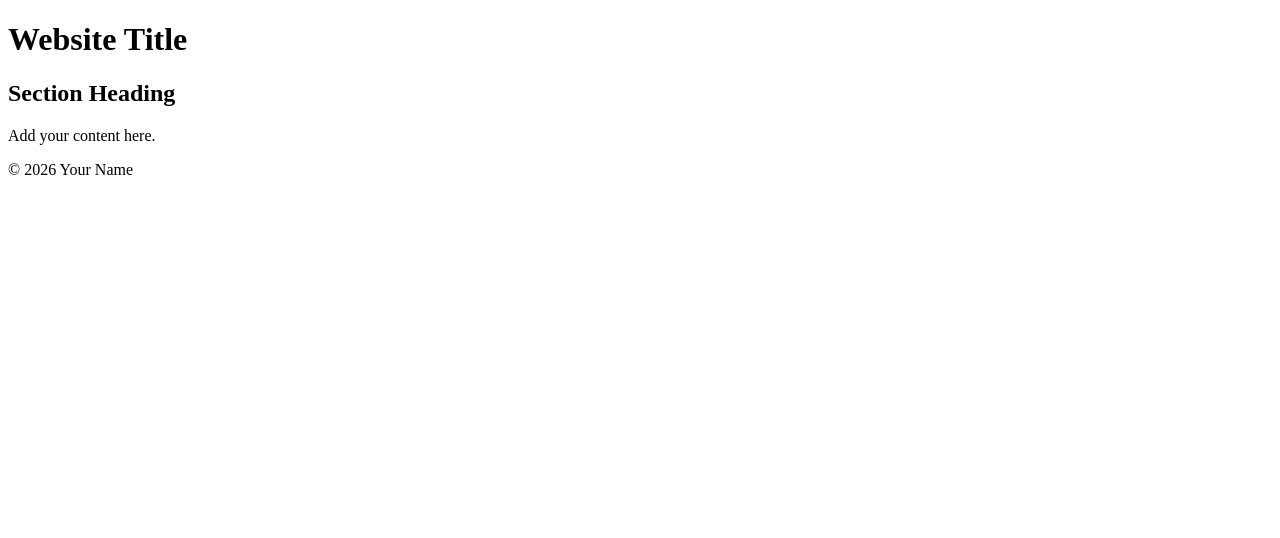
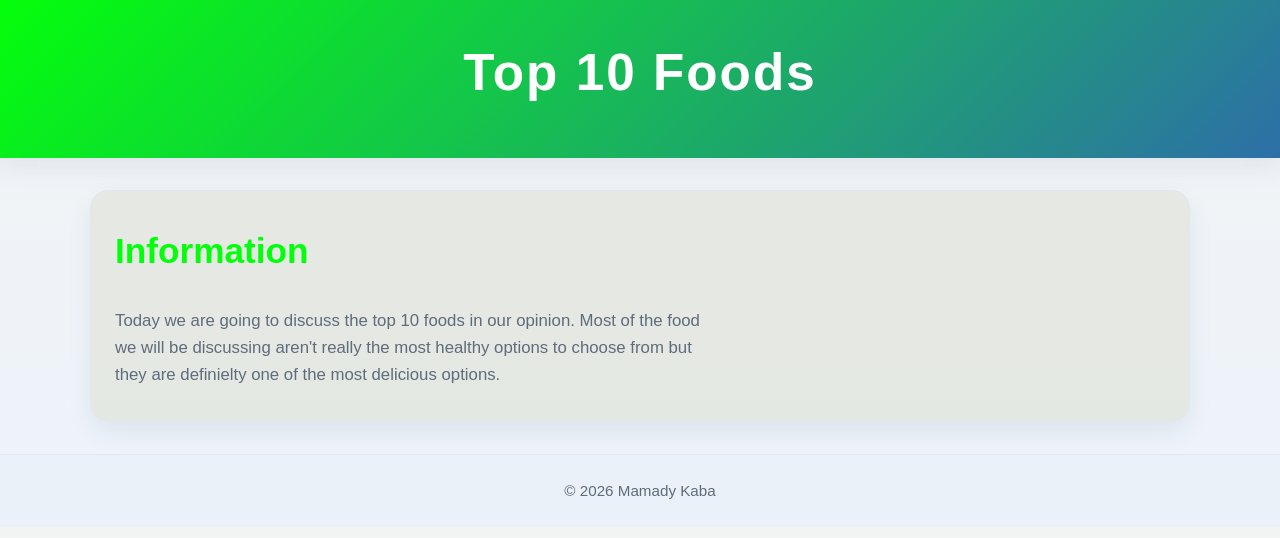
Before and after one commit to maroffgrid/Falsity-team, a plain HTML site: page index.html in a window 1280 px wide. Drawn offline with Linux system fonts and the light colour scheme.

Commit message:
The work I did so far

```diff
--- a/css/style.css
+++ b/css/style.css
@@ -1,4 +1,118 @@
-/*
-    Student Stylesheet
-    Add your CSS rules below.
-*/
+:root {
+    --bg-color: #f2f4f4;
+    --panel-color: #e4e7e2e9;
+    --primary-color: #03ff0b;
+    --secondary-color: #e5effa;
+    --accent-color: #ffb703;
+    --text-color: #1d2430;
+    --muted-color: #5f6c7b;
+    --border-color: #dfe7f1;
+    --shadow: 0 10px 24px rgba(28, 69, 107, 0.08);
+}
+
+* {
+    box-sizing: border-box;
+}
+
+body {
+    margin: 0;
+    font-family: Arial, Helvetica, sans-serif;
+    background: linear-gradient(180deg, var(--bg-color), #edf3fb 100%);
+    color: var(--text-color);
+    line-height: 1.6;
+}
+
+header {
+    background: linear-gradient(135deg, var(--primary-color), #2d6fa8);
+    color: #fff;
+    padding: 2rem 1.5rem 1.5rem;
+    box-shadow: var(--shadow);
+}
+
+header h1 {
+    margin: 0;
+    text-align: center;
+    font-size: clamp(2rem, 4vw, 3.25rem);
+    letter-spacing: 0.04em;
+}
+
+nav {
+    margin-top: 1.25rem;
+    display: flex;
+    justify-content: center;
+    gap: 1rem;
+    flex-wrap: wrap;
+}
+
+nav a {
+    color: #fff;
+    text-decoration: none;
+    padding: 0.6rem 1rem;
+    border: 1px solid rgba(255, 255, 255, 0.3);
+    border-radius: 999px;
+    transition: background-color 0.2s ease, transform 0.2s ease;
+}
+
+nav a:hover,
+nav a:focus {
+    background: rgba(255, 255, 255, 0.12);
+    transform: translateY(-1px);
+}
+
+main {
+    width: min(1100px, calc(100% - 2rem));
+    margin: 2rem auto;
+}
+
+section {
+    background: var(--panel-color);
+    border: 1px solid var(--border-color);
+    border-radius: 18px;
+    padding: 2rem 1.5rem;
+    box-shadow: var(--shadow);
+}
+
+section h2 {
+    margin-top: 0;
+    color: var(--primary-color);
+    font-size: clamp(1.5rem, 3vw, 2.2rem);
+}
+
+section p {
+    margin: 0;
+    max-width: 65ch;
+    color: var(--muted-color);
+    font-size: 1.05rem;
+}
+
+footer {
+    background: #eaf1f8;
+    border-top: 1px solid var(--border-color);
+    text-align: center;
+    padding: 1.5rem 1rem;
+    color: var(--muted-color);
+}
+
+footer p {
+    margin: 0;
+    font-size: 0.95rem;
+}
+
+@media (max-width: 600px) {
+    header {
+        padding-top: 1.5rem;
+    }
+
+    section {
+        padding: 1.5rem 1rem;
+    }
+
+    nav {
+        gap: 0.5rem;
+    }
+
+    nav a {
+        width: 100%;
+        text-align: center;
+    }
+}
--- a/index.html
+++ b/index.html
@@ -11,7 +11,7 @@
 <body>
 
     <header>
-        <h1>Website Title</h1>
+        <h1>Top 10 Foods</h1>
 
         <nav>
             <!-- Add navigation links here -->
@@ -20,13 +20,14 @@
 
     <main>
         <section>
-            <h2>Section Heading</h2>
-            <p>Add your content here.</p>
+            <h2>Information</h2>
+            <p>Today we are going to discuss the top 10 foods in our opinion.
+                Most of the food we will be discussing aren't really the most healthy options to choose from but they are definielty one of the most delicious options.</p>
         </section>
     </main>
 
     <footer>
-        <p>&copy; 2026 Your Name</p>
+        <p>&copy; 2026 Mamady Kaba</p>
     </footer>
 
 </body>
```
